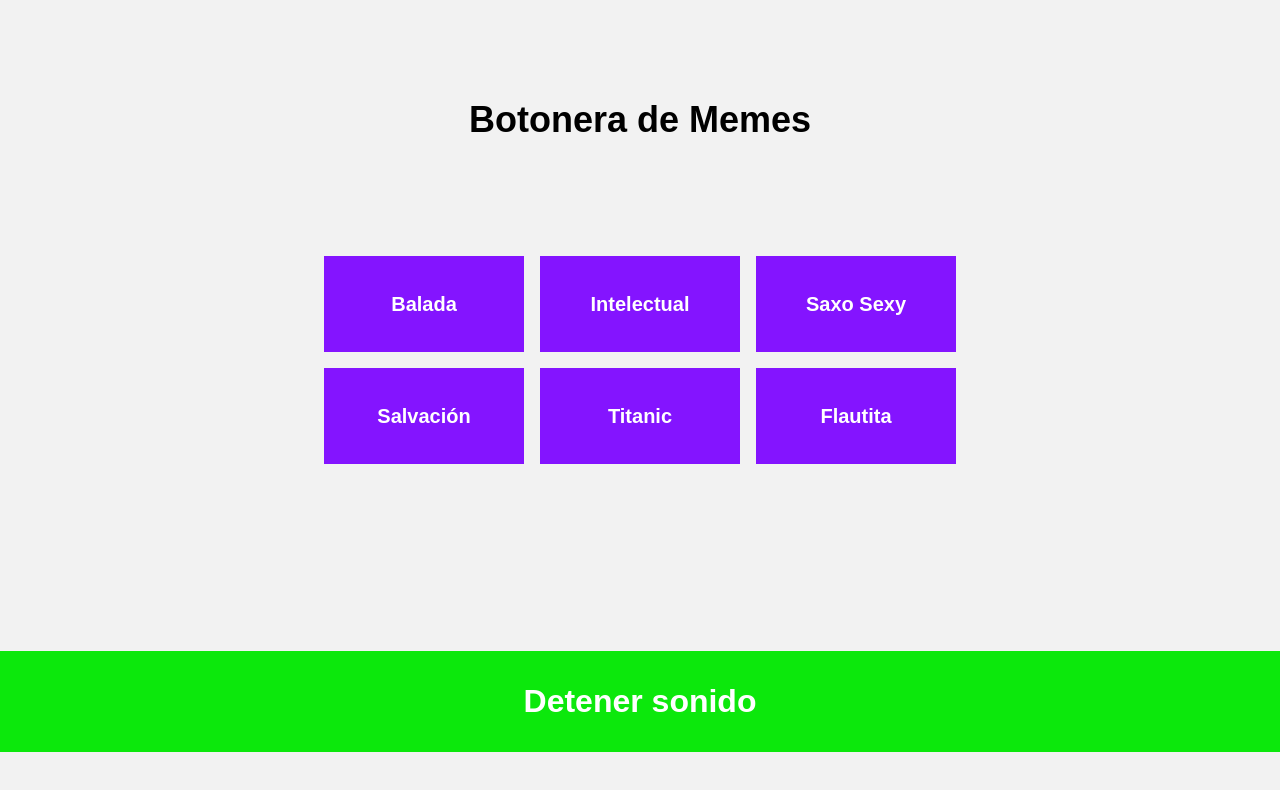
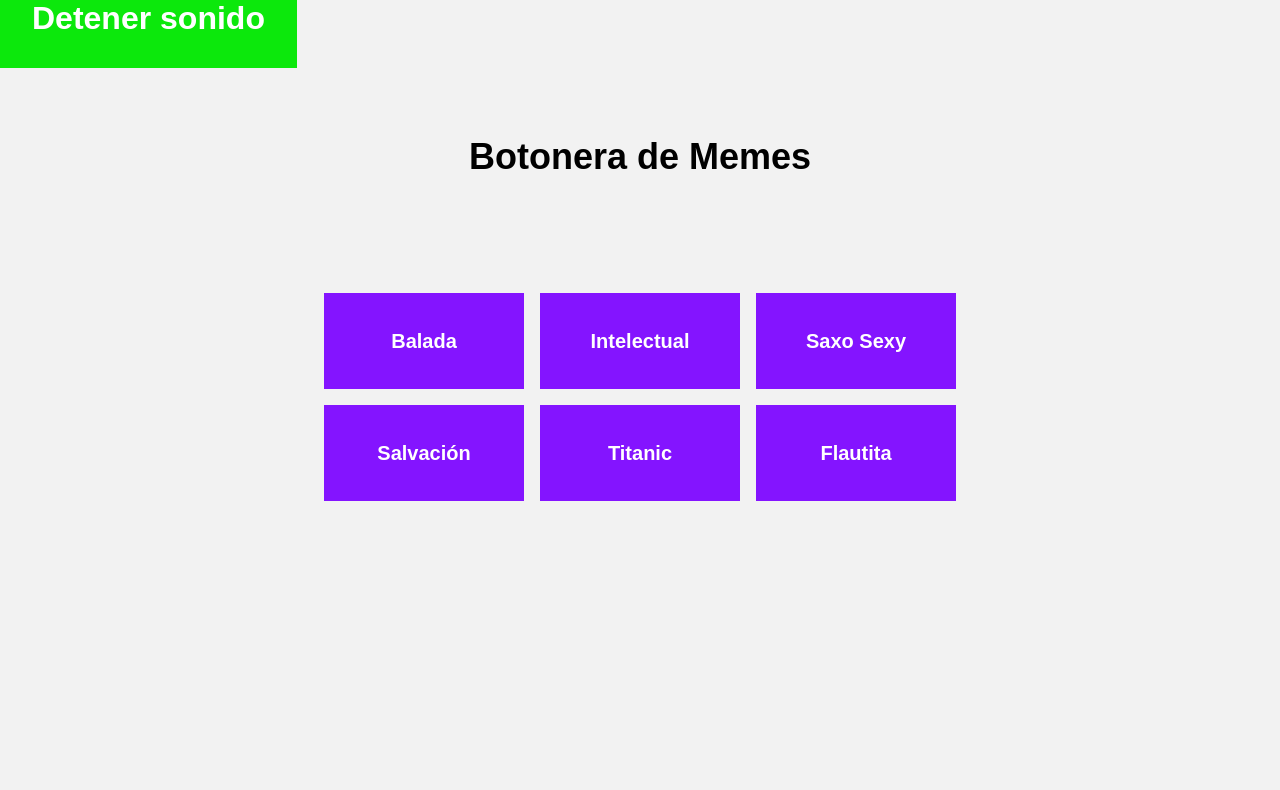
Before and after one commit to gonzarascon/gonzarascon.github.io, a plain HTML site: page botonera/index.html in a window 1280 px wide. Drawn offline with Linux system fonts and the light colour scheme; no server answers; a web font is replaced by a local one.

Commit message:
another layout test

```diff
--- a/botonera/css/styles.css
+++ b/botonera/css/styles.css
@@ -39,8 +39,6 @@ body{
 
 .stop-sounds{
   text-align: center;
-  align-self: end;
-  grid-column: 1/5;
   background-color: #0CE80C;
   color: white;
   font-size: 2em;
--- a/botonera/index.html
+++ b/botonera/index.html
@@ -7,12 +7,13 @@
   <link rel="stylesheet" type="text/css" title="Cool stylesheet" href="css/styles.css">
 </head>
 <body>
+  <a class="stop-sounds">Detener sonido</a>
   <div class="container">
     <h1 class="centered title text-center vself-center">Botonera de Memes</h1>
     <main class="button-grid centered">
 
     </main>
-    <a class="stop-sounds">Detener sonido</a>
+
   </div>
   <script src="js/ion.sound.min.js" type="text/javascript"></script>
   <script src="js/jquery.min.js" type="text/javascript"></script>
```
